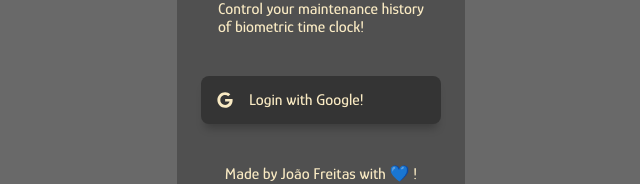
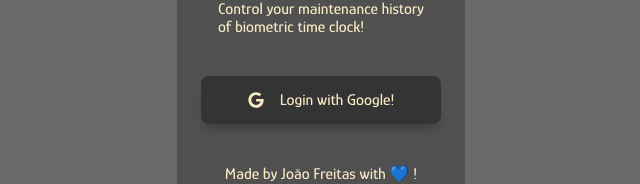
Before and after one commit to jp-freitas/rep-control, a React (Create React App) app: page / in a window 1280 px wide. Shown: the part 343-527 px from the top of the page, without its empty margins (319-959 px from the left). Built offline with nearby package versions, Linux system fonts and the light colour scheme; no server answers.

Commit message:
Changing some properties

```diff
--- a/src/components/Button/styles.ts
+++ b/src/components/Button/styles.ts
@@ -3,10 +3,10 @@ import styled from 'styled-components';
 export const Container = styled.button`
     display: flex;
     align-items: center;
+    justify-content: center;
     height: 3rem;
     font-size: 1rem;
     margin-top: 1rem;
-    margin-left: 0.5rem;
     padding: 1rem;
     background: var(--background-sidebar);
     border: 0;
--- a/src/components/Header/styles.ts
+++ b/src/components/Header/styles.ts
@@ -27,6 +27,10 @@ export const Content = styled.header`
   .action-group {
     display: flex;
     align-items: center;
+
+    button {
+      margin-left: 0.5rem;
+    }
   }
 
   @media (max-width: 468px) {
--- a/src/components/Input/styles.ts
+++ b/src/components/Input/styles.ts
@@ -3,18 +3,20 @@ import styled from 'styled-components';
 export const Container = styled.div`
   height: 3rem;
   margin-top: 1rem;
-  margin-left: 1rem;
   padding: 1rem;
   border-radius: 0.5rem;
-  border: 0;
+  border: 1px solid var(--background-table-data);
   background: var(--background-input);
   box-shadow: 0 0.5rem 0.5rem -0.25rem rgba(0, 0, 0, 0.25);
   display: flex;
   align-items: center;
+  color: var(--text);
+
 
   input {
     flex: 1;
     background: transparent;
+    color: var(--text);
     border: 0;
     font-size: 1rem;
 
@@ -24,6 +26,7 @@ export const Container = styled.div`
 
     ::placeholder {
       color: var(--text);
+
     }
   }
 
```
